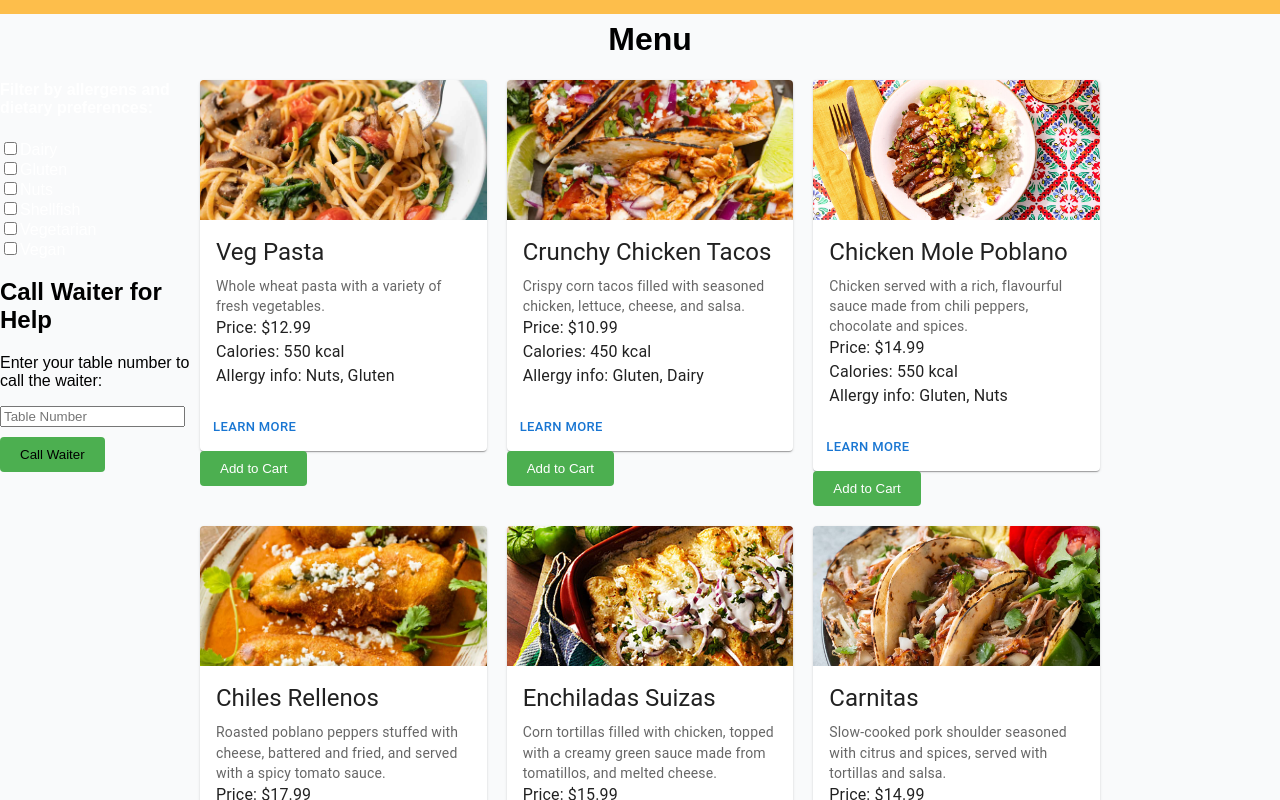
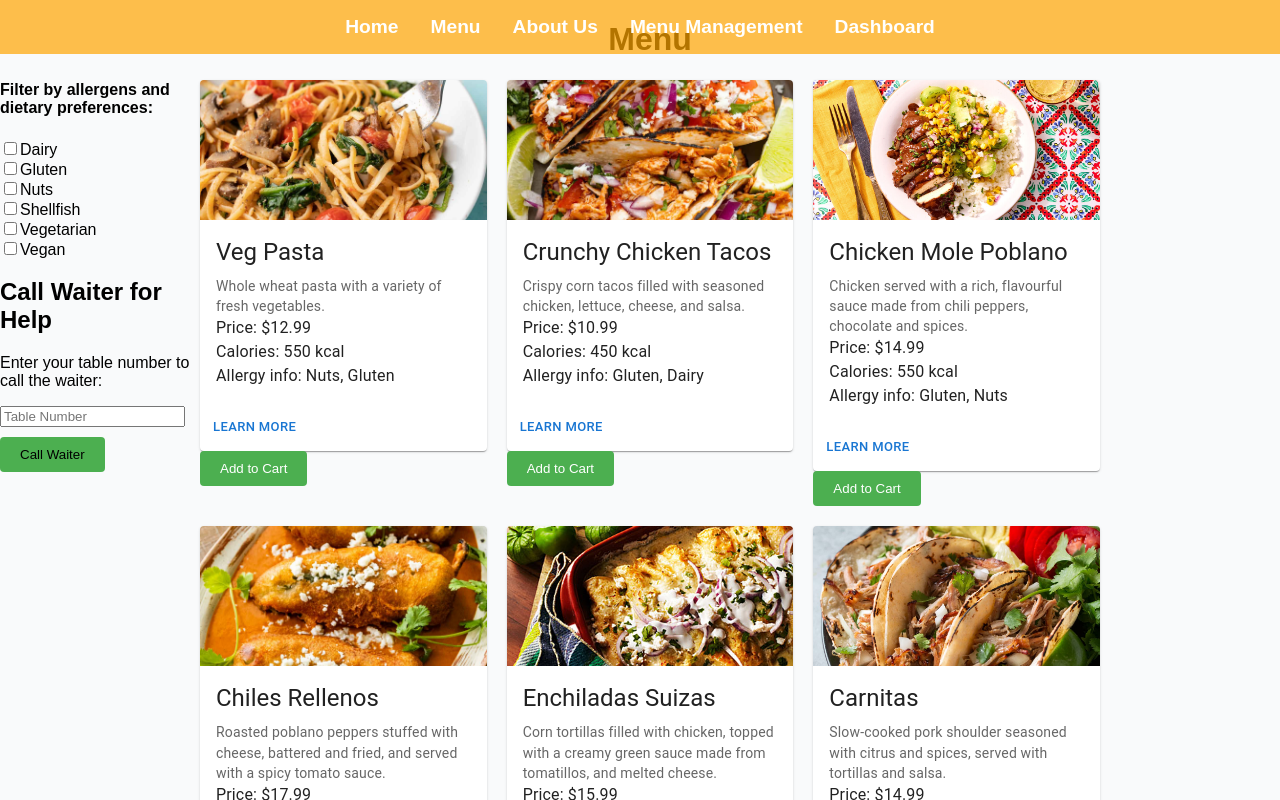
Before and after one commit to JoelRoy1/RMS-CS2810, a React (Create React App) app in the folder client/: page /menu in a window 1280 px wide. Shown: the top 800 px of the page. Built offline with nearby package versions, Linux system fonts and the light colour scheme.

Commit message:
style: made remaining text black, which was not seen in previous commit

```diff
--- a/client/src/styles/MenuPage.css
+++ b/client/src/styles/MenuPage.css
@@ -48,6 +48,11 @@
   position: relative;
   margin-top: 60px;
   margin-right: 20px;
+  color: #000;
+}
+
+.cart-item {
+  color: #000;
 }
 
 /*.container {
```
